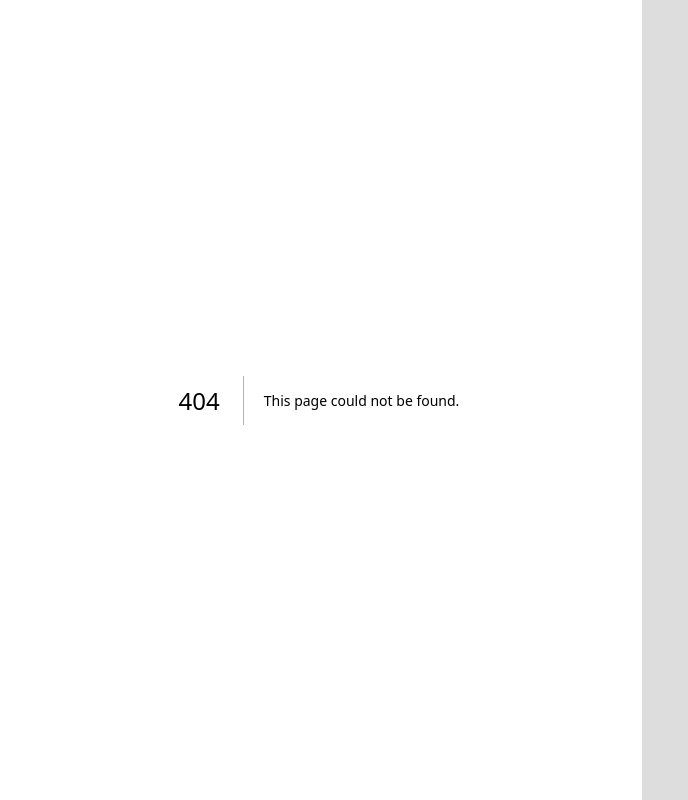
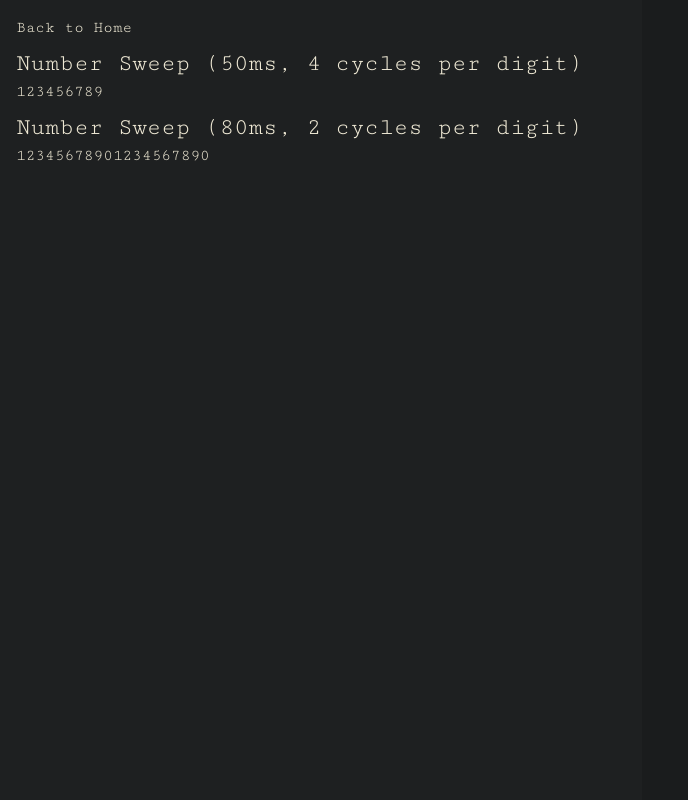
Before and after one commit to owennjpr/Char-Mo, a Next.js app: page /enter_number_sweep in a window 1280 px wide. Before the commit this address had no page. Shown: the whole page, without its empty margins (0-688 px from the left). Built offline with nearby package versions, Linux system fonts and the light colour scheme.

Commit message:
new counter enter effect

```diff
--- /dev/null
+++ b/src/app/components/effects/CounterSweep.tsx
@@ -0,0 +1,43 @@
+import React, { useEffect, useRef, useState } from "react";
+
+interface CounterSweepProps {
+  text: string;
+  delay: number;
+  cyclesPerDigit: number;
+}
+function CounterSweep(props: CounterSweepProps) {
+  const { text, delay, cyclesPerDigit } = props;
+  const len = text.length;
+  const [content, setContent] = useState<string>(text);
+  const sweepIndex = useRef<number>(len * cyclesPerDigit);
+  const digits = "0123456789";
+
+  useEffect(() => {
+    const interval = setInterval(() => {
+      const realI = Math.floor(sweepIndex.current / cyclesPerDigit);
+
+      let randString = "";
+
+      for (let i = 0; i < realI; i++) {
+        randString += digits[Math.floor(Math.random() * 10)];
+      }
+      // const randString = Array.from({ length: realI }, () =>
+      //   String.fromCharCode(Math.floor(48 + Math.random() * 10))
+      // ).join("");
+
+      setContent(randString + text.slice(realI));
+
+      if (sweepIndex.current > 0) {
+        sweepIndex.current -= 1;
+      } else {
+        clearInterval(interval);
+      }
+    }, delay);
+
+    return () => clearInterval(interval);
+  }, [text, delay, cyclesPerDigit]);
+
+  return <div className="font-cutive">{content}</div>;
+}
+
+export default CounterSweep;
--- /dev/null
+++ b/src/app/enter_number_sweep/page.tsx
@@ -0,0 +1,24 @@
+"use client";
+import React from "react";
+import LinkButton from "../components/LinkButton";
+import CounterSweep from "../components/effects/CounterSweep";
+
+function Page() {
+  return (
+    <div className="p-4">
+      <LinkButton path="/" back={true}>
+        Back to Home
+      </LinkButton>
+      <p className="font-cutive text-2xl pt-2">
+        Number Sweep (50ms, 4 cycles per digit)
+      </p>
+      <CounterSweep text="123456789" delay={50} cyclesPerDigit={4} />
+      <p className="font-cutive text-2xl pt-2">
+        Number Sweep (80ms, 2 cycles per digit)
+      </p>
+      <CounterSweep text="12345678901234567890" delay={80} cyclesPerDigit={2} />
+    </div>
+  );
+}
+
+export default Page;
--- a/src/app/enter_random/page.tsx
+++ b/src/app/enter_random/page.tsx
@@ -1,6 +1,6 @@
 "use client";
 import React from "react";
-import Randomized2Step from "../components/random_enter/Randomized2Step";
+import Randomized2Step from "../components/effects/Randomized2Step";
 import LinkButton from "../components/LinkButton";
 function RandomEnter() {
   return (
--- a/src/app/enter_typed_sweep/page.tsx
+++ b/src/app/enter_typed_sweep/page.tsx
@@ -1,7 +1,7 @@
 "use client";
 import React from "react";
 import LinkButton from "../components/LinkButton";
-import TypedSweep from "../components/typed_sweep/TypedSweep";
+import TypedSweep from "../components/effects/TypedSweep";
 
 function Page() {
   return (
--- a/src/app/hover_shuffle/page.tsx
+++ b/src/app/hover_shuffle/page.tsx
@@ -1,6 +1,6 @@
 "use client";
 import React from "react";
-import ShuffleText from "../components/hover_shuffle/ShuffleText";
+import ShuffleText from "../components/effects/ShuffleText";
 import LinkButton from "../components/LinkButton";
 
 function HoverShuffle() {
--- a/src/app/hover_sweep/page.tsx
+++ b/src/app/hover_sweep/page.tsx
@@ -1,6 +1,6 @@
 "use client";
 import React from "react";
-import HoverSweep from "../components/hover_sweep/HoverSweep";
+import HoverSweep from "../components/effects/HoverSweep";
 import LinkButton from "../components/LinkButton";
 
 function page() {
--- a/src/app/page.tsx
+++ b/src/app/page.tsx
@@ -1,11 +1,12 @@
 "use client";
-import Randomized2Step from "./components/random_enter/Randomized2Step";
-import ShuffleText from "./components/hover_shuffle/ShuffleText";
-import HoverSweep from "./components/hover_sweep/HoverSweep";
+import Randomized2Step from "./components/effects/Randomized2Step";
+import ShuffleText from "./components/effects/ShuffleText";
+import HoverSweep from "./components/effects/HoverSweep";
 import LinkButton from "./components/LinkButton";
 import { motion } from "motion/react";
 import { useState } from "react";
-import TypedSweep from "./components/typed_sweep/TypedSweep";
+import TypedSweep from "./components/effects/TypedSweep";
+import CounterSweep from "./components/effects/CounterSweep";
 
 export default function Home() {
   const [refresh, setRefresh] = useState<number>(0);
@@ -56,6 +57,13 @@ export default function Home() {
             >
               <TypedSweep text="Typed Sweep" delay={40} />
             </LinkButton>
+            <LinkButton
+              key={"number" + refresh}
+              path="/enter_number_sweep"
+              back={false}
+            >
+              <CounterSweep text="Number Sweep" delay={40} cyclesPerDigit={3} />
+            </LinkButton>
           </div>
           <p className="text-xl opacity-50">Hovers</p>
           <div className="pl-4">
```
Also changed, not shown: src/app/components/effects/HoverSweep.tsx (renamed from src/app/components/hover_sweep/HoverSweep.tsx), src/app/components/effects/Randomized2Step.tsx (renamed from src/app/components/random_enter/Randomized2Step.tsx), src/app/components/effects/ShuffleText.tsx (renamed from src/app/components/hover_shuffle/ShuffleText.tsx), src/app/components/effects/TypedSweep.tsx (renamed from src/app/components/typed_sweep/TypedSweep.tsx).
